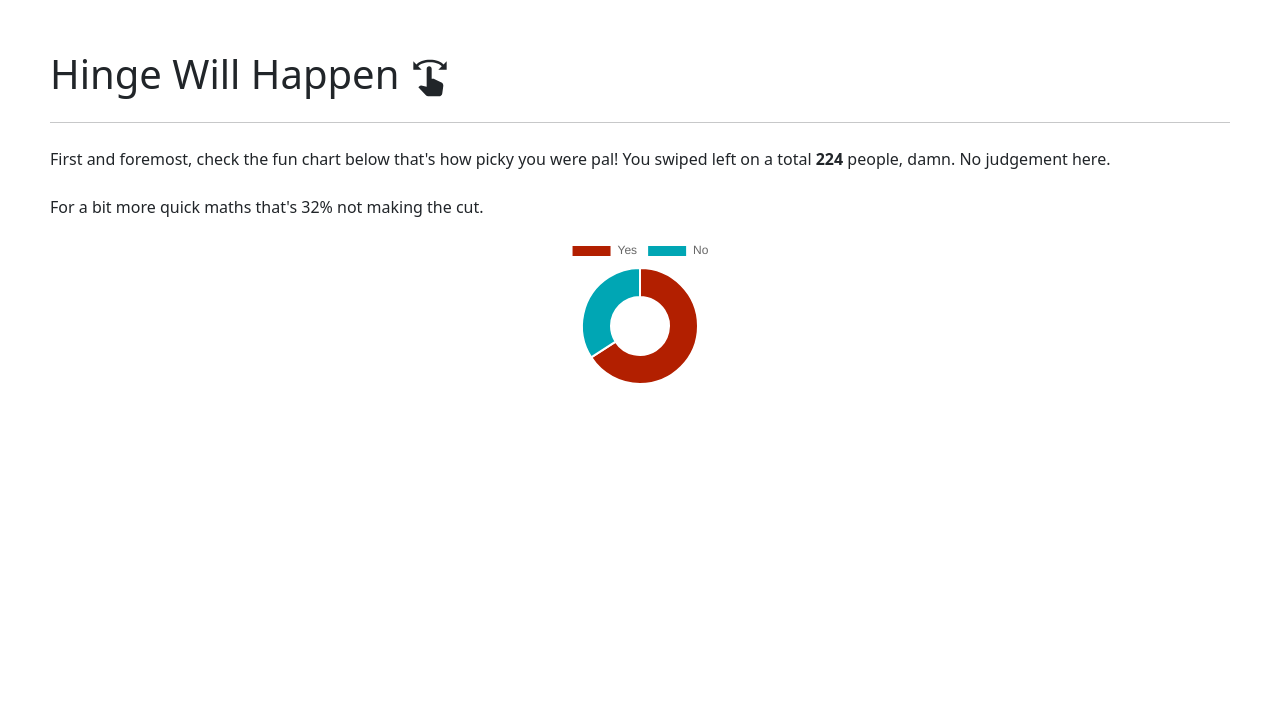
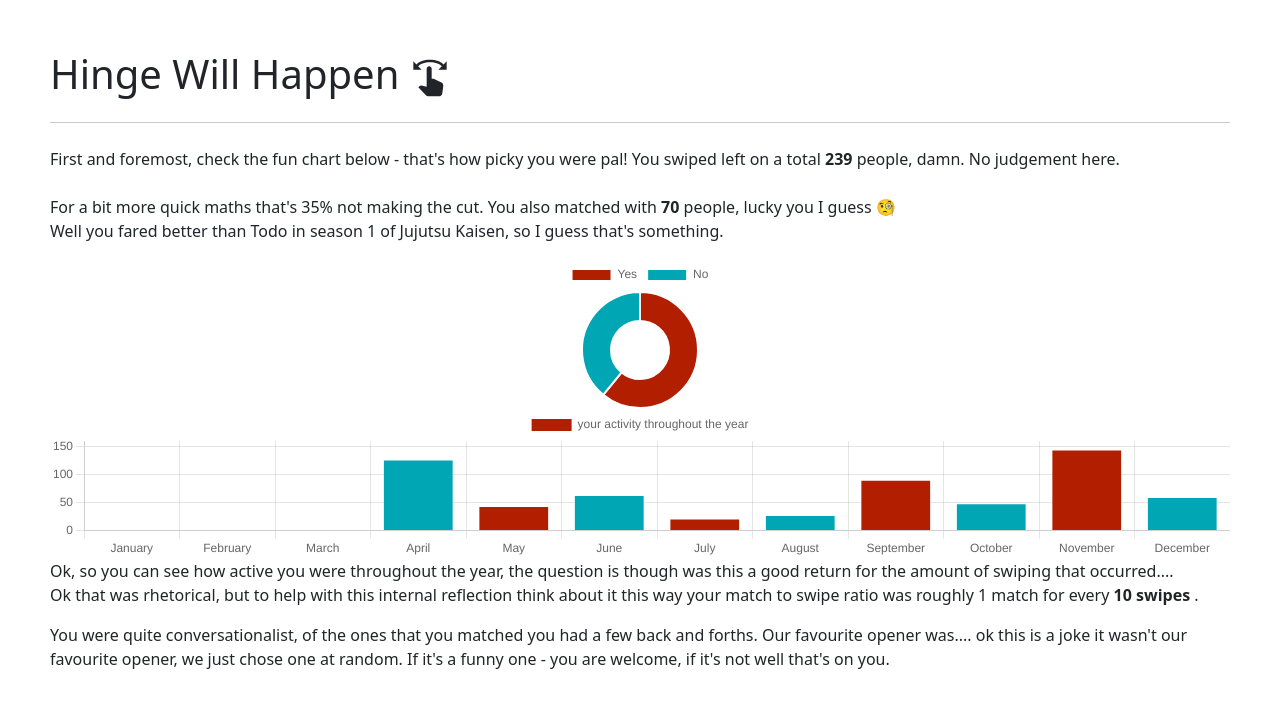
Before and after one commit to Odrakes1992/react_hwh_app, a React (Create React App) app: page /results in a window 1280 px wide. Shown: the top 708 px of the page. Built offline with nearby package versions, Linux system fonts and the light colour scheme.

Commit message:
update app for bar chart and copy

```diff
--- a/src/Components/Results.jsx
+++ b/src/Components/Results.jsx
@@ -21,10 +21,25 @@
   totalSeen: 0,
   totalLikes: 0,
   totalLeftSwipes: 0,
+  matches: 0,
+  openers: [],
+  frequency: {
+    0: 0,
+    1: 0,
+    2: 0,
+    3: 0,
+    4: 0,
+    5: 0,
+    6: 0,
+    7: 0,
+    8: 0,
+    9: 0,
+    10: 0,
+    11: 0,
+  },
 };
 
 let total = Object.keys(JsonData).length;
-let test = 0;
 
 // Testing results
 
@@ -45,10 +60,20 @@
 // console.log(types.positive)
 
 const countItems = JsonData.map((info) => {
-  if (info.hasOwnProperty("like")) {
+  if (info.hasOwnProperty("like") && !info.hasOwnProperty("match")) {
     resultsHinge.totalLikes += 1;
+    // to refactor
+    let month = new Date(info.like[0].timestamp);
+    let getInt = month.getMonth();
+    resultsHinge.frequency[getInt] += 1;
   } else if (info.hasOwnProperty("block")) {
     resultsHinge.totalLeftSwipes += 1;
+    let month = new Date(info.block[0].timestamp);
+    let getInt = month.getMonth();
+    resultsHinge.frequency[getInt] += 1;
+  } else if (info.hasOwnProperty("match")) {
+    resultsHinge.matches += 1;
+    console.log(resultsHinge.matches);
   }
 });
 
@@ -66,6 +91,33 @@
   ],
 };
 
+const frequency = {
+  labels: [
+    "January",
+    "February",
+    "March",
+    "April",
+    "May",
+    "June",
+    "July",
+    "August",
+    "September",
+    "October",
+    "November",
+    "December",
+  ],
+  //labels: ["Yes", "No"],
+  datasets: [
+    {
+      label: "your activity throughout the year",
+      backgroundColor: ["#B21F00", "#00A6B4"],
+      hoverBackgroundColor: ["#501800", "#003350"],
+      //data: [65, 59, 80, 81, 56],
+      data: Object.values(resultsHinge.frequency),
+    },
+  ],
+};
+
 function Results() {
   return (
     <div>
@@ -74,13 +126,15 @@
       </h1>
       <hr className="my-4" />
       <p>
-        First and foremost, check the fun chart below that's how picky you were
-        pal! You swiped left on a total{" "}
+        First and foremost, check the fun chart below - that's how picky you
+        were pal! You swiped left on a total{" "}
         <strong>{resultsHinge.totalLeftSwipes}</strong> people, damn. No
         judgement here. <br />
         <br /> For a bit more quick maths that's{" "}
         {Math.floor((resultsHinge.totalLeftSwipes / total) * 100)}% not making
-        the cut.
+        the cut. You also matched with <strong>{resultsHinge.matches}</strong>{" "}
+        people, lucky you I guess 🧐 <br></br> Well you fared better than Todo
+        in season 1 of Jujutsu Kaisen, so I guess that's something.
       </p>
       {/* <Pie
         data={state}
@@ -102,7 +156,7 @@
           options={{
             title: {
               display: true,
-              text: "Average Rainfall per month",
+              text: "Swiping activity",
               fontSize: 20,
               //width={"30%"},
             },
@@ -114,6 +168,48 @@
           }}
         />
       </div>
+
+      <div>
+        <Bar
+          data={frequency}
+          options={{
+            title: {
+              display: true,
+              text: "Online Activity",
+              fontSize: 20,
+              //width={"30%"},
+            },
+            legend: {
+              display: true,
+              position: "right",
+            },
+            maintainAspectRatio: false,
+          }}
+        />
+      </div>
+
+      <div>
+        <p>
+          {" "}
+          Ok, so you can see how active you were throughout the year, the
+          question is though was this a good return for the amount of swiping
+          that occurred....<br></br>
+          Ok that was rhetorical, but to help with this internal reflection
+          think about it this way your match to swipe ratio was roughly 1 match
+          for every{" "}
+          <strong>
+            {Math.floor((resultsHinge.matches / total) * 100)} swipes{" "}
+          </strong>
+          .
+        </p>
+      </div>
+
+      <p>
+        You were quite conversationalist, of the ones that you matched you had a
+        few back and forths. Our favourite opener was.... ok this is a joke it
+        wasn't our favourite opener, we just chose one at random. If it's a
+        funny one - you are welcome, if it's not well that's on you.
+      </p>
     </div>
   );
 }
```
